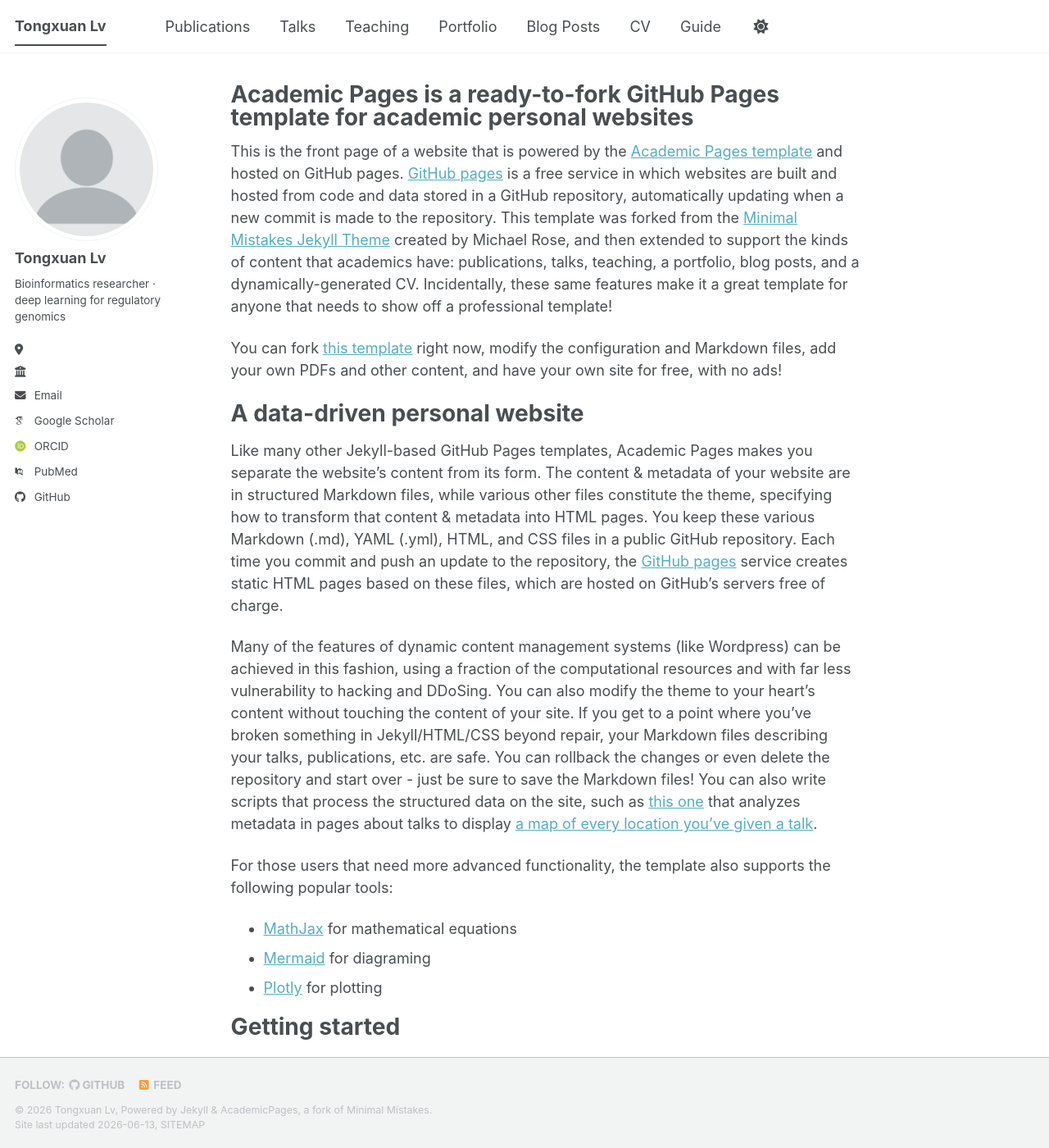
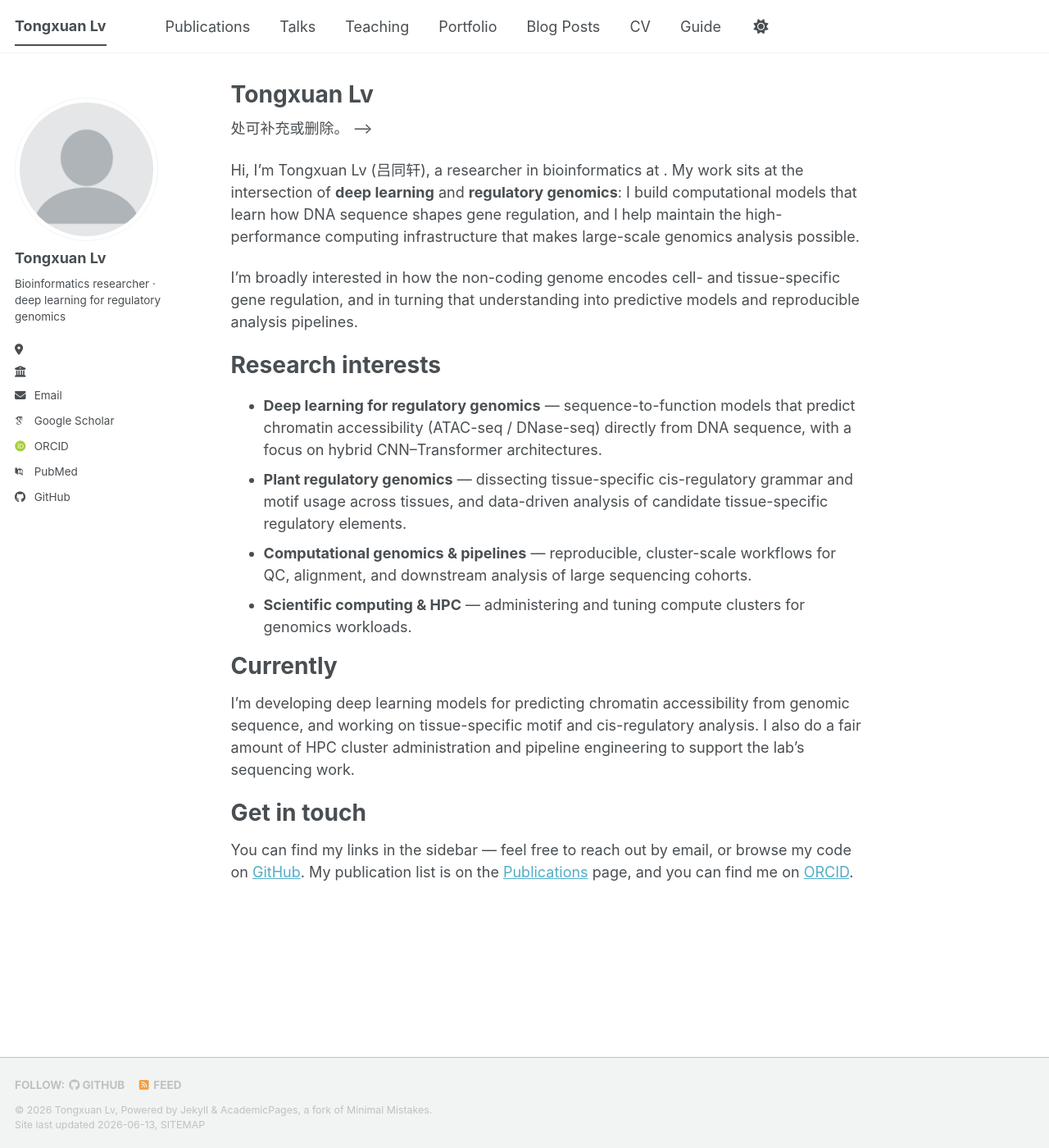
Before and after one commit to Lv-BioInfo/Lv-BioInfo.github.io, a Jekyll site: the page built from _pages/about.md, in a window 1280 px wide and 1400 px high. Shown: the whole window at 82% size. Built offline with Jekyll 4.4.1, drawn with Linux system fonts in a browser that asks for light colours; some web fonts are replaced; a script bundle is joined from its source files by our own code; library files that are not in the unit come from our copies; some of the changed text lies outside the part shown.

Commit message:
Revise about page with personal details and research focus
Updated personal information and research interests.

```diff
--- a/_pages/about.md
+++ b/_pages/about.md
@@ -1,56 +1,32 @@
 ---
 permalink: /
-title: "Academic Pages is a ready-to-fork GitHub Pages template for academic personal websites"
+title: "Tongxuan Lv"
 author_profile: true
 redirect_from:
   - /about/
   - /about.html
 ---
 
-This is the front page of a website that is powered by the [Academic Pages template](https://github.com/academicpages/academicpages.github.io) and hosted on GitHub pages. [GitHub pages](https://pages.github.com) is a free service in which websites are built and hosted from code and data stored in a GitHub repository, automatically updating when a new commit is made to the repository. This template was forked from the [Minimal Mistakes Jekyll Theme](https://mmistakes.github.io/minimal-mistakes/) created by Michael Rose, and then extended to support the kinds of content that academics have: publications, talks, teaching, a portfolio, blog posts, and a dynamically-generated CV. Incidentally, these same features make it a great template for anyone that needs to show off a professional template!
+<!-- 下面几处请按实际情况修改：身份(role)、课题组/院校(affiliation)。其余 <!-- 待填写 --> 处可补充或删除。 -->
 
- You can fork [this template](https://github.com/academicpages/academicpages.github.io) right now, modify the configuration and Markdown files, add your own PDFs and other content, and have your own site for free, with no ads!
+Hi, I'm Tongxuan Lv (吕同轩), a researcher in bioinformatics at <!-- 待填写：课题组 / 院校，例如 the Chen Lab, XX University -->. My work sits at the intersection of **deep learning** and **regulatory genomics**: I build computational models that learn how DNA sequence shapes gene regulation, and I help maintain the high-performance computing infrastructure that makes large-scale genomics analysis possible.
 
-A data-driven personal website
+I'm broadly interested in how the non-coding genome encodes cell- and tissue-specific gene regulation, and in turning that understanding into predictive models and reproducible analysis pipelines.
+
+Research interests
 ======
-Like many other Jekyll-based GitHub Pages templates, Academic Pages makes you separate the website's content from its form. The content & metadata of your website are in structured Markdown files, while various other files constitute the theme, specifying how to transform that content & metadata into HTML pages. You keep these various Markdown (.md), YAML (.yml), HTML, and CSS files in a public GitHub repository. Each time you commit and push an update to the repository, the [GitHub pages](https://pages.github.com/) service creates static HTML pages based on these files, which are hosted on GitHub's servers free of charge.
+- **Deep learning for regulatory genomics** — sequence-to-function models that predict chromatin accessibility (ATAC-seq / DNase-seq) directly from DNA sequence, with a focus on hybrid CNN–Transformer architectures.
+- **Plant regulatory genomics** — dissecting tissue-specific cis-regulatory grammar and motif usage across tissues, and data-driven analysis of candidate tissue-specific regulatory elements.
+- **Computational genomics & pipelines** — reproducible, cluster-scale workflows for QC, alignment, and downstream analysis of large sequencing cohorts.
+- **Scientific computing & HPC** — administering and tuning compute clusters for genomics workloads.
 
-Many of the features of dynamic content management systems (like Wordpress) can be achieved in this fashion, using a fraction of the computational resources and with far less vulnerability to hacking and DDoSing. You can also modify the theme to your heart's content without touching the content of your site. If you get to a point where you've broken something in Jekyll/HTML/CSS beyond repair, your Markdown files describing your talks, publications, etc. are safe. You can rollback the changes or even delete the repository and start over - just be sure to save the Markdown files! You can also write scripts that process the structured data on the site, such as [this one](https://github.com/academicpages/academicpages.github.io/blob/master/talkmap.ipynb) that analyzes metadata in pages about talks to display [a map of every location you've given a talk](https://academicpages.github.io/talkmap.html).
+Currently
+======
+I'm developing deep learning models for predicting chromatin accessibility from genomic sequence, and working on tissue-specific motif and cis-regulatory analysis. I also do a fair amount of HPC cluster administration and pipeline engineering to support the lab's sequencing work.
 
-For those users that need more advanced functionality, the template also supports the following popular tools:
-- [MathJax](https://www.mathjax.org/) for mathematical equations
-- [Mermaid](https://mermaid.js.org/) for diagraming
-- [Plotly](https://plotly.com/javascript/) for plotting
+<!-- 想展示具体项目/课题，可在这里加一个列表，例如：
+- **Project name** — one-line description. [Code](https://github.com/...) -->
 
-Getting started
+Get in touch
 ======
-1. Register a GitHub account if you don't have one and confirm your e-mail (required!)
-1. Fork [this template](https://github.com/academicpages/academicpages.github.io) by clicking the "Use this template" button in the top right.
-1. Go to the repository's settings (rightmost item in the tabs that start with "Code", should be below "Unwatch"). Rename the repository "[your GitHub username].github.io", which will also be your website's URL.
-1. Set site-wide configuration and create content & metadata (see below -- also see [this set of diffs](https://archive.is/3TPas) showing what files were changed to set up [an example site](https://getorg-testacct.github.io) for a user with the username "getorg-testacct")
-1. Upload any files (like PDFs, .zip files, etc.) to the files/ directory. They will appear at https://[your GitHub username].github.io/files/example.pdf.
-1. Check status by going to the repository settings, in the "GitHub pages" section
-
-Site-wide configuration
-------
-The main configuration file for the site is in the base directory in [_config.yml](https://github.com/academicpages/academicpages.github.io/blob/master/_config.yml), which defines the content in the sidebars and other site-wide features. You will need to replace the default variables with ones about yourself and your site's github repository. The configuration file for the top menu is in [_data/navigation.yml](https://github.com/academicpages/academicpages.github.io/blob/master/_data/navigation.yml). For example, if you don't have a portfolio or blog posts, you can remove those items from that navigation.yml file to remove them from the header.
-
-Create content & metadata
-------
-For site content, there is one Markdown file for each type of content, which are stored in directories like _publications, _talks, _posts, _teaching, or _pages. For example, each talk is a Markdown file in the [_talks directory](https://github.com/academicpages/academicpages.github.io/tree/master/_talks). At the top of each Markdown file is structured data in YAML about the talk, which the theme will parse to do lots of cool stuff. The same structured data about a talk is used to generate the list of talks on the [Talks page](https://academicpages.github.io/talks), each [individual page](https://academicpages.github.io/talks/2012-03-01-talk-1) for specific talks, the talks section for the [CV page](https://academicpages.github.io/cv), and the [map of places you've given a talk](https://academicpages.github.io/talkmap.html) (if you run this [python file](https://github.com/academicpages/academicpages.github.io/blob/master/talkmap.py) or [Jupyter notebook](https://github.com/academicpages/academicpages.github.io/blob/master/talkmap.ipynb), which creates the HTML for the map based on the contents of the _talks directory).
-
-**Markdown generator**
-
-The repository includes [a set of Jupyter notebooks](https://github.com/academicpages/academicpages.github.io/tree/master/markdown_generator
-) that converts a CSV containing structured data about talks or presentations into individual Markdown files that will be properly formatted for the Academic Pages template. The sample CSVs in that directory are the ones I used to create my own personal website at stuartgeiger.com. My usual workflow is that I keep a spreadsheet of my publications and talks, then run the code in these notebooks to generate the Markdown files, then commit and push them to the GitHub repository.
-
-How to edit your site's GitHub repository
-------
-Many people use a git client to create files on their local computer and then push them to GitHub's servers. If you are not familiar with git, you can directly edit these configuration and Markdown files directly in the github.com interface. Navigate to a file (like [this one](https://github.com/academicpages/academicpages.github.io/blob/master/_talks/2012-03-01-talk-1.md) and click the pencil icon in the top right of the content preview (to the right of the "Raw | Blame | History" buttons). You can delete a file by clicking the trashcan icon to the right of the pencil icon. You can also create new files or upload files by navigating to a directory and clicking the "Create new file" or "Upload files" buttons.
-
-Example: editing a Markdown file for a talk
-![Editing a Markdown file for a talk](/images/editing-talk.png)
-
-For more info
-------
-More info about configuring Academic Pages can be found in [the guide](https://academicpages.github.io/markdown/), the [growing wiki](https://github.com/academicpages/academicpages.github.io/wiki), and you can always [ask a question on GitHub](https://github.com/academicpages/academicpages.github.io/discussions). The [guides for the Minimal Mistakes theme](https://mmistakes.github.io/minimal-mistakes/docs/configuration/) (which this theme was forked from) might also be helpful.
+You can find my links in the sidebar — feel free to reach out by email, or browse my code on [GitHub](https://github.com/Lv-BioInfo). My publication list is on the [Publications](/publications/) page<!-- 没有论文页可删掉这句 -->, and you can find me on [ORCID](https://orcid.org/0009-0008-3618-635X).
```
